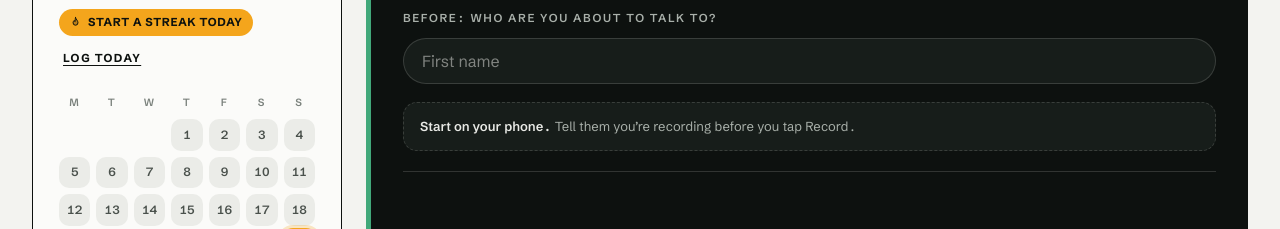
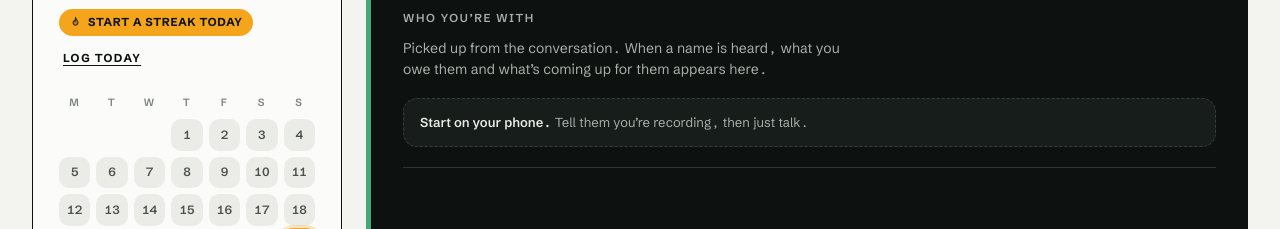
Before and after one commit to shinali-shah/invision, a website: page public/home.html in a window 1280 px wide. Shown: the part 564-793 px from the top of the page. Drawn offline with Linux system fonts and the light colour scheme; no server answers.

Commit message:
fix: Home no longer asks for a name before a conversation

```diff
--- a/public/home.css
+++ b/public/home.css
@@ -506,3 +506,5 @@ svg { display: block; vertical-align: middle; }
 
 /* The brief moves under the live lines once the phone has heard who it is. */
 .recording-card.is-recording .brief { margin:4px 0 14px; border-bottom:0; }
+
+.who-auto { margin:0; color:var(--bone-2); font-size:14px; line-height:1.5; max-width:52ch; }
--- a/public/home.js
+++ b/public/home.js
@@ -489,8 +489,6 @@ function renderRecording() {
   const name = recName();
   refs.recording.className = `card recording-card ${r.active ? 'is-recording' : 'is-idle'}`;
   refs.time = el('time', { text: fmtClock(r.active && r.startedAt ? Date.now() - r.startedAt : r.lastElapsed, { padMinutes: true }) });
-  const whoInput = el('input', { value: state.who, placeholder: 'First name', 'aria-label': 'Who are you about to talk to', oninput: (e) => { state.who = e.target.value; renderBrief(); } });
-  whoInput.value = state.who;
   refs.brief = el('div', { class: 'brief' });
   fill(refs.recording,
     el('div', { class: 'recording-top' },
@@ -506,14 +504,18 @@ function renderRecording() {
         ? el('button', { class: 'button stop-button', disabled: true }, icon('stop', 16), ' Recording on your phone')
         : el('button', { class: 'button', disabled: true }, 'Start on your phone ', icon('arrow', 16)),
     ),
+    // Nobody types a name before a conversation: the transcript names it, and the brief follows.
     !r.active && el('div', { class: 'before' },
       el('div', { class: 'before-row' },
-        el('label', { class: 'who-field' }, el('span', { class: 'label', text: 'Before: who are you about to talk to?' }), whoInput),
+        el('div', { class: 'who-field' },
+          el('span', { class: 'label', text: 'Who you’re with' }),
+          el('p', { class: 'who-auto', text: 'Picked up from the conversation. When a name is heard, what you owe them and what’s coming up for them appears here.' }),
+        ),
       ),
       refs.brief,
     ),
     !r.active && el('div', { class: 'consent-step static' },
-      el('span', {}, el('strong', { text: 'Start on your phone.' }), ' Tell them you’re recording before you tap Record.')),
+      el('span', {}, el('strong', { text: 'Start on your phone.' }), ' Tell them you’re recording, then just talk.')),
     refs.live,
     r.active && refs.brief,
     el('div', { class: 'recording-meta' },
```
